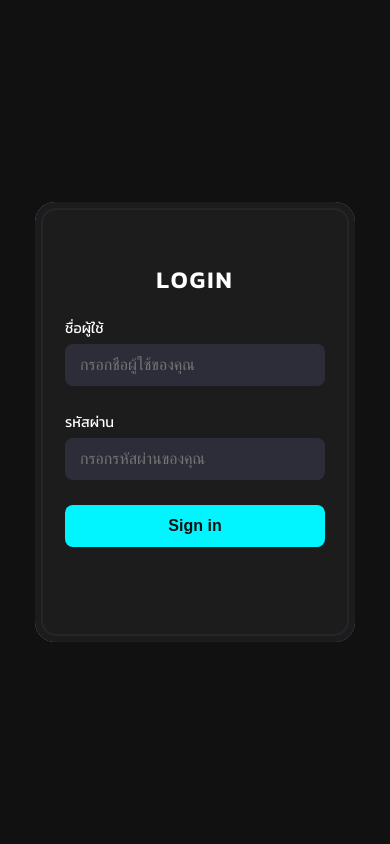
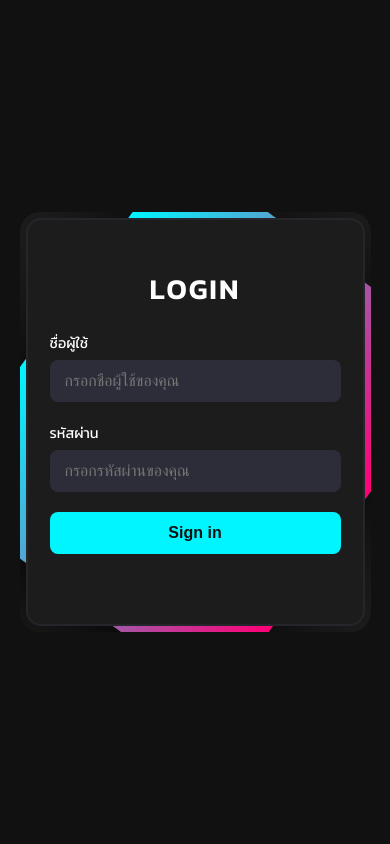
Before and after one commit to khantahome/flask-customer-app, a Flask app: page / in a window 390 px wide. Run offline with Flask 3, Linux system fonts and the light colour scheme.

Commit message:
ล็อคอิน12

```diff
--- a/templates/login.html
+++ b/templates/login.html
@@ -1,43 +1,49 @@
 <!DOCTYPE html>
 <html lang="th">
 <head>
-  <meta charset="UTF-8">
+    <meta charset="utf-8">
     <meta name="viewport" content="width=device-width, initial-scale=1.0">
     <title>เข้าสู่ระบบ</title>
     <link href="https://fonts.googleapis.com/css2?family=Kanit:wght@300;400;600&display=swap" rel="stylesheet">
     <style>
-    /* ใช้ CSS ทั้งหมดจากไฟล์ login_form_demo.html */
+        /* Basic styles for the body to center content and set font */
         body {
+            font-family: 'Kanit', sans-serif; /* Use Kanit font */
             background: #111;
-      display: flex;
-      justify-content: center;
-      align-items: center;
-      height: 100vh;
+            display: flex; /* Use Flexbox for centering */
+            justify-content: center; /* Center horizontally */
+            align-items: center; /* Center vertically */
+            min-height: 100vh; /* Ensure body takes full viewport height */
             margin: 0;
-      /* กำหนดฟอนต์หลักเป็น 'Kanit' */
-      font-family: 'Kanit', sans-serif;
+            line-height: 1.6; /* Improve readability */
+        }
+
+        /* --- New styles for the rotating border effect --- */
+        @keyframes rotating {
+            0% { transform: rotate(0deg); }
+            100% { transform: rotate(360deg); }
         }
 
         .box {
             position: relative;
             width: 320px;
-      /* ปรับความสูงเล็กน้อยเพื่อให้พอดีกับเนื้อหาภาษาไทย */
-      height: 440px;
+            height: 420px;
             background: #1c1c1c;
             border-radius: 20px;
             overflow: hidden;
+            z-index: 1;
         }
 
         .box::before {
             content: "";
             position: absolute;
-      width: 400%;
-      height: 400%;
-      top: -150%;
-      left: -150%;
-      /* อนิเมชันแบบใหม่จากไฟล์ demo */
-      background: linear-gradient(45deg, #00f5ff, #ff0077);
+            width: 100%;
+            height: 100%;
+            border-radius: 20px;
+            border: 3px solid transparent;
+            background: linear-gradient(90deg, #00f5ff, #ff0077) border-box;
             animation: rotating 6s linear infinite;
+            filter: drop-shadow(0 15px 50px #000);
             z-index: -1;
         }
 
@@ -48,81 +54,104 @@
             background: #1c1c1c;
             border-radius: 15px;
             border: 2px solid #25252b;
+            z-index: -1;
         }
 
-    /* เปลี่ยนชื่อ .form เป็น .login-container เพื่อความสอดคล้อง */
+        /* Styles for the main login container (the "card") */
         .login-container {
-      position: relative;
+            background-color: transparent; /* Make transparent to see the ::after element */
             padding: 40px 30px;
-      color: #fff;
+            border-radius: 12px;
+            box-shadow: none; /* Shadow is now on the ::before element */
             text-align: center;
+            width: 100%;
+            box-sizing: border-box; /* Include padding and border in element's total width and height */
+            position: relative; /* Required to sit on top of the ::after element */
             z-index: 1;
         }
 
+        /* Styles for the heading */
         .login-container h2 {
+            color: #FFFFFF; /* White text for dark background */
             margin-bottom: 20px;
             letter-spacing: 2px;
         }
 
-    /* รวม .input-group จากโค้ดเก่าเข้ากับดีไซน์ใหม่ */
+        /* Styles for input groups (label + input) */
         .input-group {
-      position: relative;
-      margin-bottom: 25px;
+            margin-bottom: 20px;
             text-align: left;
         }
 
         .input-group label {
-        display: block;
+            display: block; /* Make label appear on its own line */
             margin-bottom: 5px;
             font-weight: 400;
-        color: #fff;
+            color: #fff; /* Light grey for labels */
             font-size: 0.9em;
         }
 
-    .input-group input {
-      width: 100%;
+        /* Styles for text and password input fields */
+        .input-group input[type="text"],
+        .input-group input[type="password"] {
+            width: 100%; /* Make input fields take full width of their container */
             padding: 12px 15px;
             border: none;
+            border-radius: 8px; /* Rounded corners for inputs */
+            font-size: 1em;
+            box-sizing: border-box;
+            background: #2d2d39;
+            color: #fff; /* White input text */
             outline: none;
-      background: #2d2d39;
-      border-radius: 8px;
-      color: #fff;
-      font-size: 1em;
-      /* เพิ่ม box-sizing เพื่อให้ padding ไม่ทำให้ input ล้นกรอบ */
-      box-sizing: border-box;
         }
 
-    /* ปุ่ม Login */
-    .login-button {
-      display: inline-block;
-      padding: 12px;
-      width: 100%;
-      border: none;
-      outline: none;
-      background: #00f5ff;
-      color: #111;
-      font-weight: bold;
-      border-radius: 8px;
-      cursor: pointer;
-      transition: 0.3s;
-      font-size: 1em;
-    }
-
-    .login-button:hover {
-      background: #ff0077;
-      color: #fff;
-    }
-
-    /* ส่วนแสดงข้อความ Error */
+        /* Styles for error messages */
         .error-message {
             color: #ff0077;
             margin-bottom: 20px;
             font-size: 0.9em;
         }
 
-    @keyframes rotating {
-      from { transform: rotate(0deg); }
-      to   { transform: rotate(360deg); }
+        /* Styles for the login button */
+        .login-button {
+            background: #00f5ff;
+            color: #111;
+            padding: 12px;
+            border: none;
+            border-radius: 8px;
+            font-size: 1em;
+            cursor: pointer;
+            transition: 0.3s;
+            width: 100%; /* Make button take full width */
+            font-weight: bold;
+        }
+
+        /* Styles for the login button on hover */
+        .login-button:hover {
+            background: #ff0077;
+            color: #fff;
+        }
+
+        /* Styles for the login button when active (clicked) */
+        .login-button:active {
+            transform: translateY(0); /* Return to original position on click */
+        }
+
+        /* Responsive adjustments for smaller screens (e.g., mobile phones) */
+        @media (max-width: 600px) {
+            .box {
+                width: 90vw;
+            }
+            .login-container {
+                padding: 30px;
+            }
+            .login-container h2 {
+                font-size: 1.8em;
+            }
+            .login-button {
+                padding: 12px 20px;
+                font-size: 1em;
+            }
         }
     </style>
 </head>
```
Lines whose indentation alone changed are shown as unchanged.
